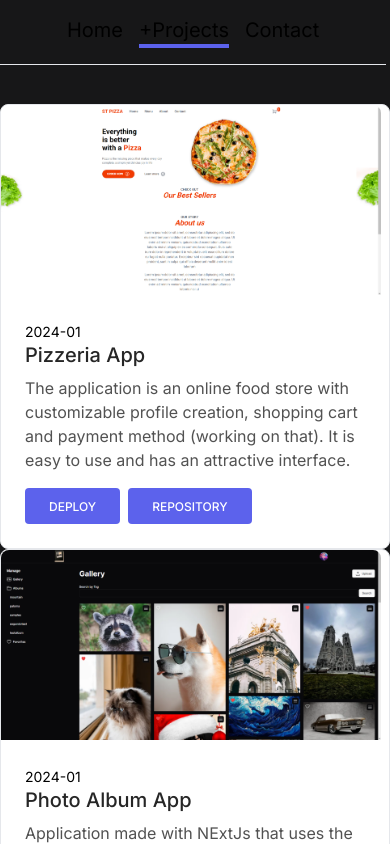
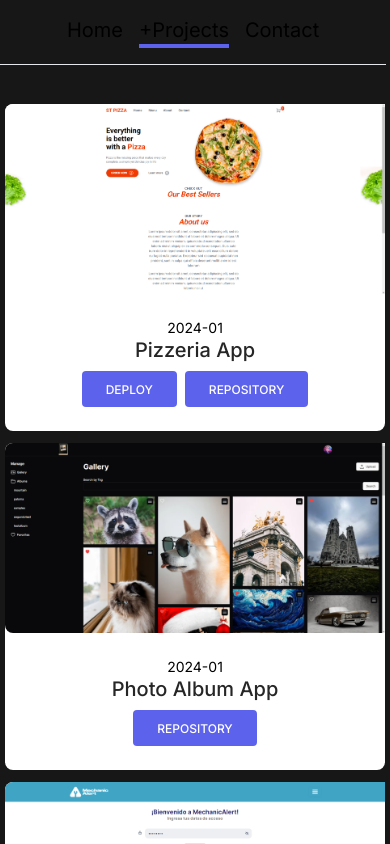
Before and after one commit to JoaquinHAcosta/joaquindev, a Next.js app: page /projects in a window 390 px wide. Shown: the top 844 px of the page. Built offline with nearby package versions, Linux system fonts and the light colour scheme.

Commit message:
responsive cards

```diff
--- a/src/app/globals.css
+++ b/src/app/globals.css
@@ -63,7 +63,7 @@ body {
 }
 
 .buttonPurple {
-  @apply inline-block rounded bg-[#5c62ec] px-6 pb-2 pt-2.5 font-medium uppercase leading-normal text-white hover:bg-white hover:text-[#5c62ec];
+  @apply rounded bg-[#5c62ec] px-6 pb-2 pt-2.5 font-medium uppercase leading-normal text-white hover:bg-white hover:text-[#5c62ec];
 }
 
 /* .contact label {
--- a/src/app/page.tsx
+++ b/src/app/page.tsx
@@ -12,7 +12,6 @@ export default function Home() {
           <strong className="md:text-6xl">
             Hi, my name is{' '}
             <em className=" text-5xl md:text-6xl text-[#5c62ec] mx-2">Zoma</em>
-            {/* <PiCpuBold /> */}
           </strong>
           <br />a fullstack developer
         </h1>
--- a/src/app/projects/page.tsx
+++ b/src/app/projects/page.tsx
@@ -6,7 +6,7 @@ const ProjectsPage = () => {
   return (
     <div className="min-h-screen flex flex-col justify-center items-center">
       <h2>ProjectsPage</h2>
-      <div className="flex items-center justify-center flex-wrap md:gap-3 pt-20 pb-10">
+      <div className="flex items-center justify-center flex-wrap gap-3 pt-20 pb-10">
         {projects.map((project, i) => (
           <CardRipple {...project} key={i} />
         ))}
--- a/src/components/CardRipple.tsx
+++ b/src/components/CardRipple.tsx
@@ -26,10 +26,10 @@ const CardRipple = ({
   date,
 }: ProjectProps) => {
   return (
-    <div className="block md:flex md:w-[1200px] md:h-[320px] rounded-lg bg-white dark:bg-neutral-700 border">
+    <div className="block md:flex md:h-[320px] rounded-lg bg-white dark:bg-neutral-700 md:border">
       <div className="md:w-[380px] overflow-hidden bg-cover bg-no-repeat">
         <Image
-          className="rounded-t-lg h-full object-cover"
+          className="rounded-l-lg h-full object-cover"
           src={`${isProd ? '/joaquindev' : ''}${image}`}
           alt="project image"
           width={380}
@@ -37,12 +37,12 @@ const CardRipple = ({
         />
         {/* <div className="absolute bottom-0 left-0 right-0 top-0 h-full w-full overflow-hidden bg-[hsla(0,0%,98%,0.15)] bg-fixed opacity-0 transition duration-300 ease-in-out hover:opacity-100"></div> */}
       </div>
-      <div className="p-6 md:w-[700px]">
+      <div className="p-6 md:w-[300px] lg:w-[700px] flex flex-col items-center justify-between">
         <time className="text-sm">{date}</time>
-        <h5 className="mb-2 text-xl font-medium leading-tight text-neutral-800 dark:text-neutral-50">
+        <h5 className="mb-2 text-xl md:text-4xl font-medium md:font-bold  leading-tight text-neutral-800 dark:text-neutral-50">
           {title}
         </h5>
-        <p className="mb-4 text-base text-neutral-600 dark:text-neutral-200">
+        <p className="hidden lg:block mb-4 mx-3 text-base text-neutral-600 dark:text-neutral-200">
           {description}
         </p>
         <div className="flex gap-2">
--- a/src/components/Sections/Projects.tsx
+++ b/src/components/Sections/Projects.tsx
@@ -14,7 +14,7 @@ const Projects = () => {
         </h2>
       </div>
       <div>
-        <div className="flex items-center justify-center flex-wrap md:gap-3 pt-20 pb-10">
+        <div className="flex gap-2 items-center justify-center flex-wrap md:gap-3 pt-20 pb-10">
           {projects.slice(0, 3).map((project, i) => (
             <CardRipple {...project} key={i} />
           ))}
```
